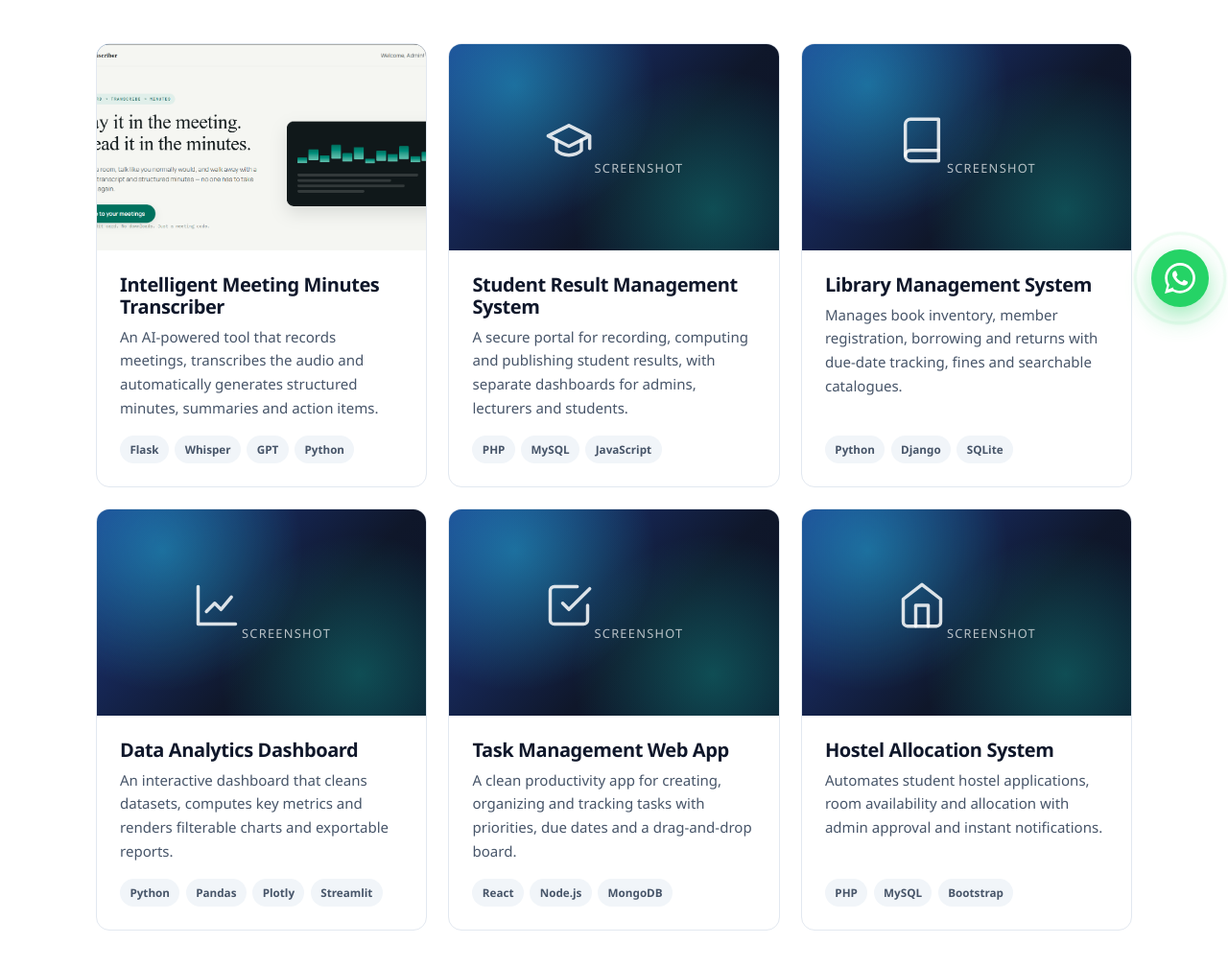
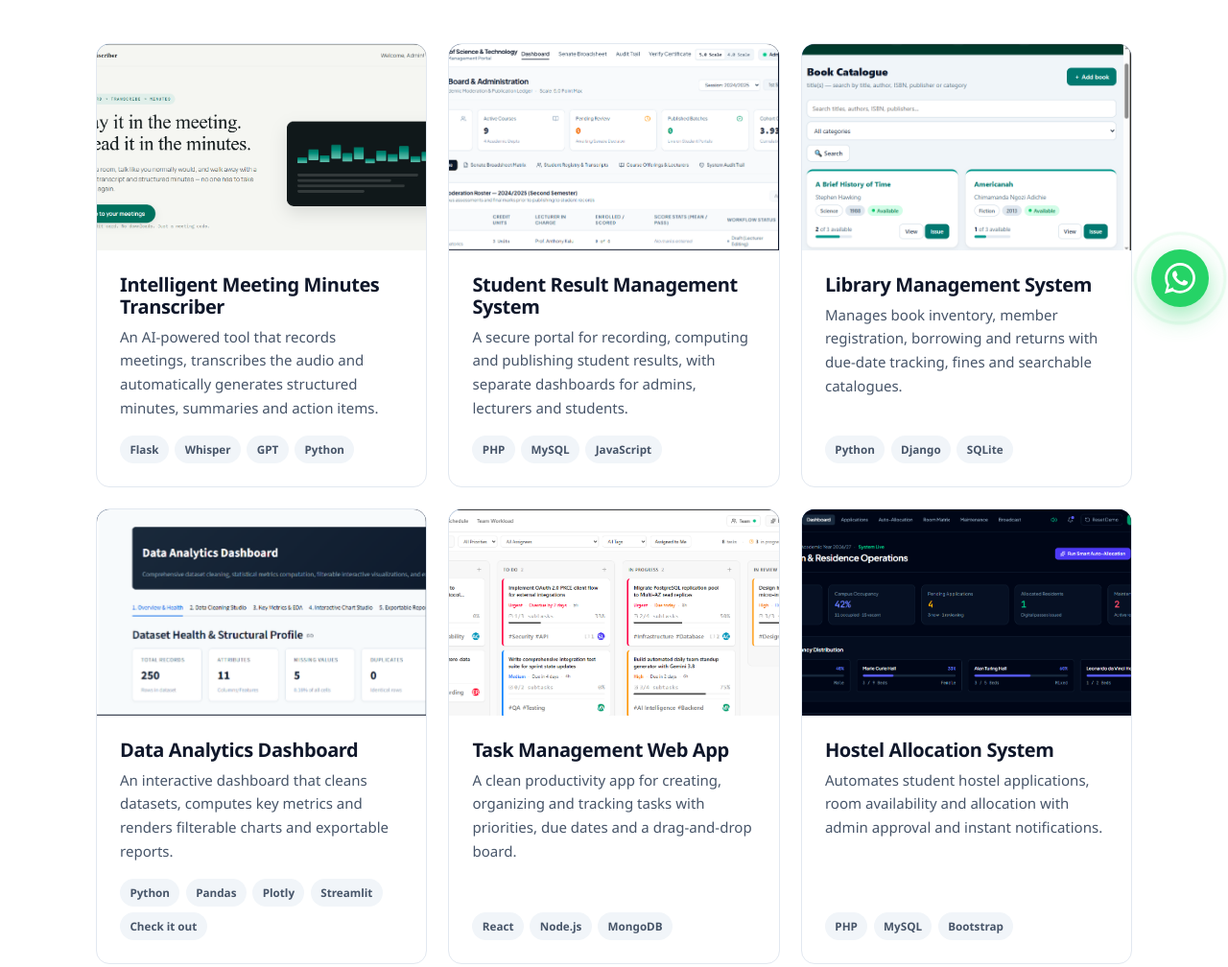
Before and after one commit to Zurum2025/technthesis, a plain HTML site: page portfolio.html in a window 1280 px wide. Shown: the part 460-1468 px from the top of the page at 96% size. Drawn offline with Linux system fonts and the light colour scheme.

Commit message:
update site with portfolio images

```diff
--- a/css/style.css
+++ b/css/style.css
@@ -575,3 +575,82 @@ p { color: var(--text-soft); }
   * { animation: none !important; scroll-behavior: auto !important; }
   [data-reveal] { opacity: 1 !important; transform: none !important; }
 }
+
+/* --- Modern Interactive Slideshow Container --- */
+.portfolio-slideshow {
+  position: absolute;
+  inset: 0;
+  width: 100%;
+  height: 100%;
+  overflow: hidden;
+  border-radius: inherit;
+  background-color: var(--navy);
+}
+
+/* Layered images for a cinematic crossfade and micro-zoom */
+.portfolio-slideshow .slide-layer {
+  position: absolute;
+  inset: 0;
+  width: 100%;
+  height: 100%;
+  object-fit: cover;
+  transition: opacity 0.65s cubic-bezier(0.4, 0, 0.2, 1), transform 1.2s cubic-bezier(0.2, 0.8, 0.2, 1);
+  will-change: opacity, transform;
+}
+
+.portfolio-slideshow .slide-layer.base {
+  opacity: 1;
+  z-index: 1;
+}
+
+.portfolio-slideshow .slide-layer.fade {
+  opacity: 0;
+  z-index: 2;
+}
+
+.portfolio-slideshow .slide-layer.fade.visible {
+  opacity: 1;
+}
+
+/* Subtle cinematic zoom while inspecting */
+.project:hover .slide-layer {
+  transform: scale(1.035);
+}
+
+/* Minimalist navigation indicator pills */
+.slideshow-dots {
+  position: absolute;
+  bottom: 12px;
+  left: 50%;
+  transform: translateX(-50%);
+  display: flex;
+  gap: 6px;
+  padding: 5px 9px;
+  background: rgba(15, 23, 42, 0.55);
+  backdrop-filter: blur(8px);
+  -webkit-backdrop-filter: blur(8px);
+  border-radius: 999px;
+  z-index: 5;
+  pointer-events: none;
+  opacity: 0;
+  transition: opacity 0.35s ease, transform 0.35s ease;
+}
+
+.project:hover .slideshow-dots {
+  opacity: 1;
+  transform: translateX(-50%) translateY(0);
+}
+
+.slideshow-dot {
+  width: 6px;
+  height: 6px;
+  border-radius: 50%;
+  background: rgba(255, 255, 255, 0.4);
+  transition: all 0.35s ease;
+}
+
+.slideshow-dot.active {
+  width: 18px;
+  border-radius: 999px;
+  background: var(--accent);
+}
--- a/js/script.js
+++ b/js/script.js
@@ -193,4 +193,81 @@
           });
       });
     }
+
+    /* ---------- Portfolio slideshow (hover-triggered) ---------- */
+    document.addEventListener('DOMContentLoaded', () => {
+      const slideshowWrappers = document.querySelectorAll('.portfolio-slideshow');
+
+      slideshowWrappers.forEach((container) => {
+        const primaryImg = container.querySelector('img[data-images]');
+        if (!primaryImg) return;
+
+        const images = primaryImg.getAttribute('data-images').split(',').map(s => s.trim());
+        if (images.length <= 1) return;
+
+        // Preload all assets in the background
+        images.forEach(src => {
+          const preload = new Image();
+          preload.src = src;
+        });
+
+        // Style the primary image as the permanent base layer
+        primaryImg.classList.add('slide-layer', 'base');
+
+        // Create an overlay image layer for silky crossfades
+        const fadeImg = document.createElement('img');
+        fadeImg.className = 'slide-layer fade';
+        fadeImg.alt = primaryImg.alt || 'Project preview';
+        container.appendChild(fadeImg);
+
+        // Create modern dot indicators
+        const dotsTrack = document.createElement('div');
+        dotsTrack.className = 'slideshow-dots';
+        images.forEach((_, idx) => {
+          const dot = document.createElement('span');
+          dot.className = `slideshow-dot ${idx === 0 ? 'active' : ''}`;
+          dotsTrack.appendChild(dot);
+        });
+        container.appendChild(dotsTrack);
+
+        let currentIndex = 0;
+        let timer = null;
+        const triggerCard = container.closest('.project') || container;
+
+        const setDots = (activeIndex) => {
+          dotsTrack.querySelectorAll('.slideshow-dot').forEach((d, i) => {
+            d.classList.toggle('active', i === activeIndex);
+          });
+        };
+
+        const showSlide = (nextIndex) => {
+          fadeImg.src = images[nextIndex];
+          fadeImg.classList.add('visible');
+          setDots(nextIndex);
+
+          // Once the crossfade transition finishes, commit to the base layer
+          setTimeout(() => {
+            primaryImg.src = images[nextIndex];
+            fadeImg.classList.remove('visible');
+          }, 650);
+        };
+
+        triggerCard.addEventListener('mouseenter', () => {
+          // 1800ms gives the user comfortable time to digest each screenshot
+          timer = setInterval(() => {
+            currentIndex = (currentIndex + 1) % images.length;
+            showSlide(currentIndex);
+          }, 1800);
+        });
+
+        triggerCard.addEventListener('mouseleave', () => {
+          clearInterval(timer);
+          if (currentIndex !== 0) {
+            currentIndex = 0;
+            showSlide(0);
+          }
+        });
+      });
+    });
+
   })();
--- a/portfolio.html
+++ b/portfolio.html
@@ -56,7 +56,17 @@
         </article>
 
         <article class="project" data-reveal data-delay="1">
-          <div class="shot"><div class="ph"><svg viewBox="0 0 24 24" fill="none" stroke-width="1.6" stroke-linecap="round" stroke-linejoin="round"><path d="M22 10v6M2 10l10-5 10 5-10 5z"/><path d="M6 12v5c3 3 9 3 12 0v-5"/></svg><span>Screenshot</span></div></div>
+          <div class="shot">
+            <div class="portfolio-slideshow">
+              <img
+                src="images/result-manager-1.png"
+                data-images="images/result-manager-1.png,images/result-manager-2.png,images/result-manager-3.png, images/result-manager-4.png"
+                alt="Result Management System Screenshot"
+                class="portfolio-img"
+                loading="lazy"
+              >
+            </div>
+          </div>
           <div class="body">
             <h3>Student Result Management System</h3>
             <p>A secure portal for recording, computing and publishing student results, with separate dashboards for admins, lecturers and students.</p>
@@ -65,7 +75,9 @@
         </article>
 
         <article class="project" data-reveal data-delay="2">
-          <div class="shot"><div class="ph"><svg viewBox="0 0 24 24" fill="none" stroke-width="1.6" stroke-linecap="round" stroke-linejoin="round"><path d="M4 19.5A2.5 2.5 0 016.5 17H20"/><path d="M6.5 2H20v20H6.5A2.5 2.5 0 014 19.5v-15A2.5 2.5 0 016.5 2z"/></svg><span>Screenshot</span></div></div>
+          <div class="shot">
+            <img src="images/lms.png" alt="Library Management App Screenshot" />
+          </div>
           <div class="body">
             <h3>Library Management System</h3>
             <p>Manages book inventory, member registration, borrowing and returns with due-date tracking, fines and searchable catalogues.</p>
@@ -74,16 +86,28 @@
         </article>
 
         <article class="project" data-reveal>
-          <div class="shot"><div class="ph"><svg viewBox="0 0 24 24" fill="none" stroke-width="1.6" stroke-linecap="round" stroke-linejoin="round"><path d="M3 3v18h18"/><path d="M7 15l4-4 3 3 5-6"/></svg><span>Screenshot</span></div></div>
+          <div class="shot">
+            <div class="portfolio-slideshow">
+              <img
+                src="images/data-analysis-1.png"
+                data-images="images/data-analysis-1.png,images/data-analysis-2.png,images/data-analysis-3.png, images/data-analysis-4.png"
+                alt="Data Analytics Dashboard Screenshot"
+                class="portfolio-img"
+                loading="lazy"
+              >
+            </div>
+          </div>
           <div class="body">
             <h3>Data Analytics Dashboard</h3>
             <p>An interactive dashboard that cleans datasets, computes key metrics and renders filterable charts and exportable reports.</p>
-            <div class="tags"><span class="tag">Python</span><span class="tag">Pandas</span><span class="tag">Plotly</span><span class="tag">Streamlit</span></div>
+            <div class="tags"><span class="tag">Python</span><span class="tag">Pandas</span><span class="tag">Plotly</span><span class="tag">Streamlit</span><span class="tag"><a href="https://datanalysisdashboard.streamlit.app/">Check it out</a></span></div>
           </div>
         </article>
 
         <article class="project" data-reveal data-delay="1">
-          <div class="shot"><div class="ph"><svg viewBox="0 0 24 24" fill="none" stroke-width="1.6" stroke-linecap="round" stroke-linejoin="round"><path d="M9 11l3 3L22 4"/><path d="M21 12v7a2 2 0 01-2 2H5a2 2 0 01-2-2V5a2 2 0 012-2h11"/></svg><span>Screenshot</span></div></div>
+          <div class="shot">
+            <img src="images/taskflow.png" alt="Task Management App Screenshot" />
+          </div>
           <div class="body">
             <h3>Task Management Web App</h3>
             <p>A clean productivity app for creating, organizing and tracking tasks with priorities, due dates and a drag-and-drop board.</p>
@@ -92,7 +116,17 @@
         </article>
 
         <article class="project" data-reveal data-delay="2">
-          <div class="shot"><div class="ph"><svg viewBox="0 0 24 24" fill="none" stroke-width="1.6" stroke-linecap="round" stroke-linejoin="round"><path d="M3 9l9-7 9 7v11a2 2 0 01-2 2H5a2 2 0 01-2-2z"/><path d="M9 22V12h6v10"/></svg><span>Screenshot</span></div></div>
+          <div class="shot">
+            <div class="portfolio-slideshow">
+              <img
+                src="images/Hostalot-1.png"
+                data-images="images/Hostalot-1.png,images/Hostalot-2.png,images/Hostalot-3.png, images/Hostalot-4.png"
+                alt="Hostel Allocation Management System Screenshot"
+                class="portfolio-img"
+                loading="lazy"
+              >
+            </div>
+          </div>
           <div class="body">
             <h3>Hostel Allocation System</h3>
             <p>Automates student hostel applications, room availability and allocation with admin approval and instant notifications.</p>
```
Also changed, not shown: images/Hostalot-1.png (added), images/Hostalot-2.png (added), images/Hostalot-3.png (added), images/Hostalot-4.png (added), images/data-analysis-1.png (added), images/data-analysis-2.png (added), images/data-analysis-3.png (added), images/data-analysis-4.png (added), images/lms.png (added), images/result-manager-1.png (added), images/result-manager-2.png (added), images/result-manager-3.png (added), images/result-manager-4.png (added), images/taskflow.png (added).
